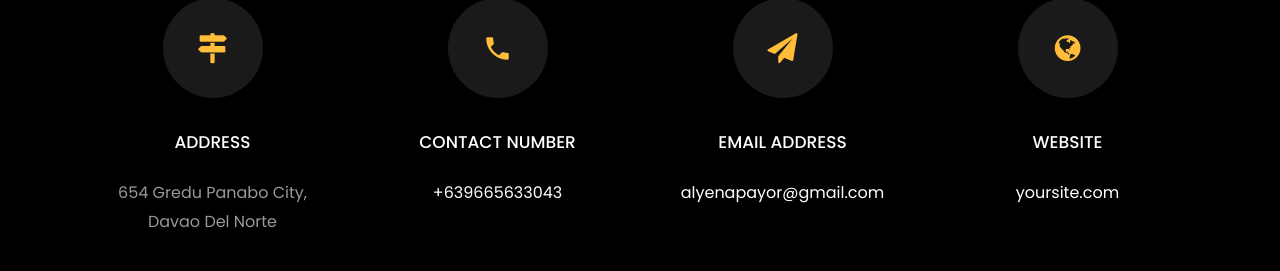
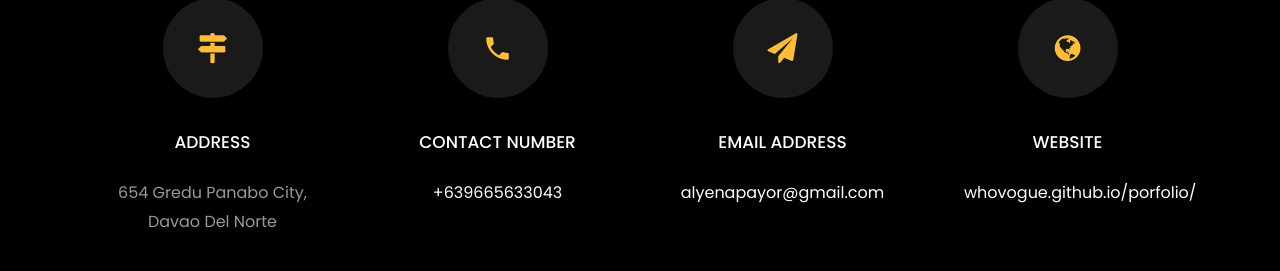
Before and after one commit to whovogue/porfolio, a plain HTML site: page index.html in a window 1280 px wide. Shown: the part 6615-6886 px from the top of the page. Drawn offline with Linux system fonts and the light colour scheme; files whose address does not match are found by name.

Commit message:
Update index.html

```diff
--- a/index.html
+++ b/index.html
@@ -513,7 +513,7 @@
           			<span class="icon-globe"></span>
           		</div>
           		<h3 class="mb-4">Website</h3>
-	            <p><a href="#">yoursite.com</a></p>
+	            <p><a href="https://whovogue.github.io/porfolio/">whovogue.github.io/porfolio/</a></p>
 	          </div>
           </div>
         </div>
```
